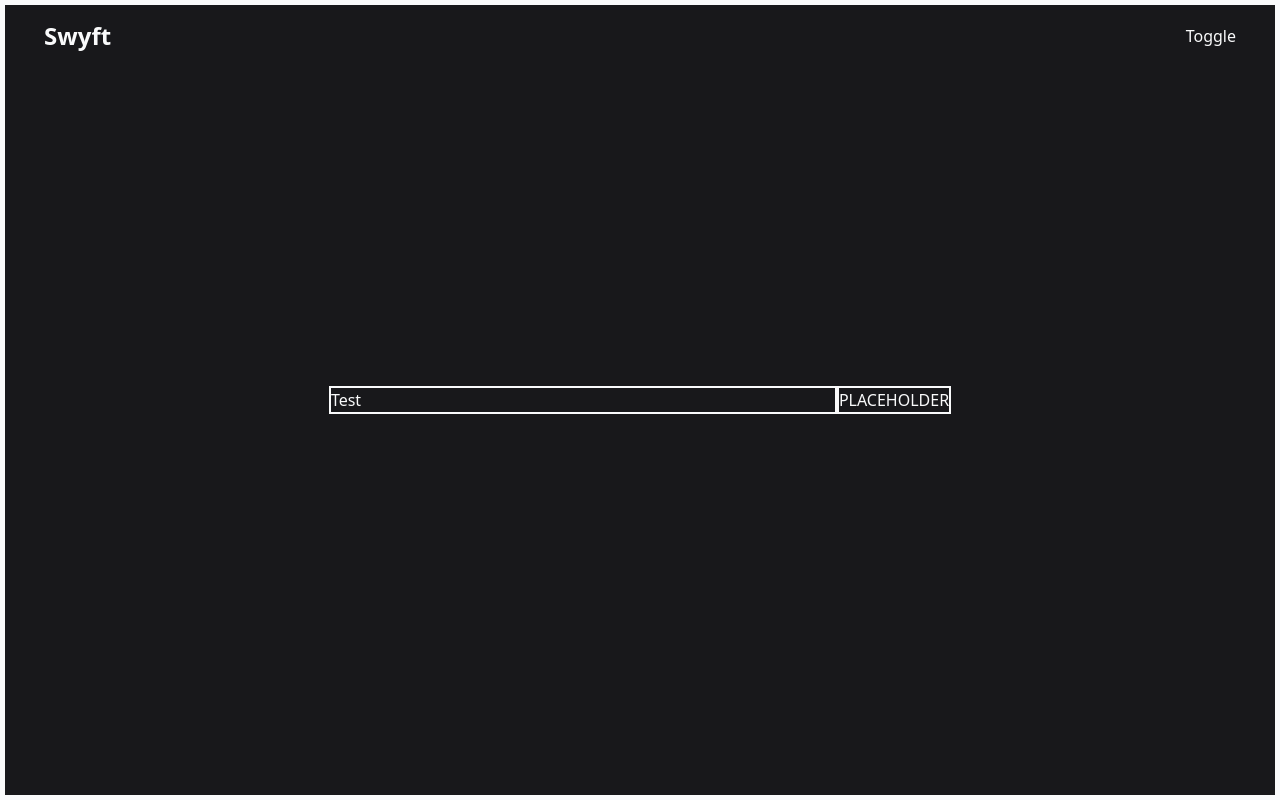
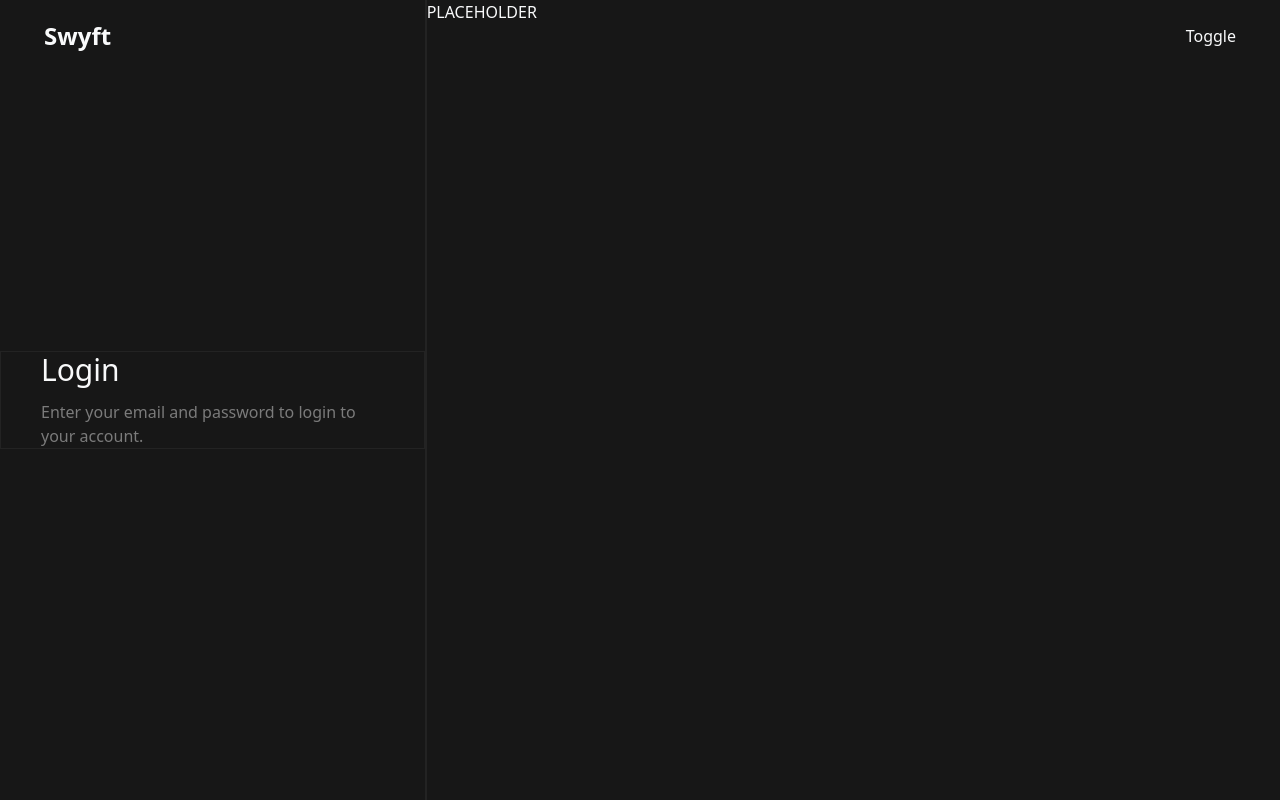
Before and after one commit to Tamagomago/swyft, a Next.js app: page /auth/login in a window 1280 px wide. Built offline with nearby package versions, Linux system fonts and the light colour scheme; no server answers.

Commit message:
style: initial auth markup

```diff
--- a/src/app/auth/layout.tsx
+++ b/src/app/auth/layout.tsx
@@ -8,9 +8,9 @@ export const metadata: Metadata = {
 
 function AuthLayout({ children }: { children: React.ReactNode }) {
   return (
-    <div className="flex items-center justify-center w-screen border-5 border-foreground h-screen bg-background">
-      <div className={'md:w-[40%] border-foreground border-2'}>{children}</div>
-      <div className="border-solid border-foreground border-2 hidden md:block">
+    <div className="flex items-center justify-center md:grid md:grid-cols-3  w-screen  h-screen bg-background">
+      <div className={'md:col-span-1 h-full w-full md:border-r-2 md:border-border'}>{children}</div>
+      <div className="col-span-2 h-full hidden md:block">
         <h1 className={'text-foreground'}>PLACEHOLDER</h1>
       </div>
     </div>
--- a/src/app/auth/login/page.tsx
+++ b/src/app/auth/login/page.tsx
@@ -1,7 +1,11 @@
-import React from 'react';
+import LoginForm from '@/components/auth/LoginForm';
 
 function LoginPage() {
-  return <div className={'font-600 text-foreground'}>Test</div>;
+  return (
+    <div className={' flex h-full items-center justify-center font-600 text-foreground'}>
+      <LoginForm />
+    </div>
+  );
 }
 
 export default LoginPage;
--- a/src/app/globals.css
+++ b/src/app/globals.css
@@ -7,22 +7,22 @@
 
   [data-theme="light"] {
     --color-background: #F9FAFB;
-    --color-foreground: #18181B;
-    --color-border: #30363d;
+    --color-foreground: #171717;
+    --color-border: #232323;
     --color-input-background: #FFFFFF;
     --color-input-border: #30363d;
-    --color-input-text: #18181B;
-    --color-muted: #848d97;
+    --color-input-text: #171717;
+    --color-muted: #7b7b7b;
   }
 
   [data-theme="dark"] {
-    --color-background: #18181B;
+    --color-background: #171717;
     --color-foreground: #F9FAFB;
-    --color-border: #30363d;
+    --color-border: #232323;
     --color-input-background: #232326;
     --color-input-border: #30363d;
     --color-input-text: #F9FAFB;
-    --color-muted: #848d97;
+    --color-muted: #7b7b7b;
   }
 }
 
--- /dev/null
+++ b/src/components/auth/LoginForm.tsx
@@ -0,0 +1,17 @@
+import AuthHeader from '@/components/ui/AuthHeader';
+import AuthDescription from '@/components/ui/AuthDescription';
+import AuthCard from '@/components/ui/AuthCard';
+
+function LoginForm() {
+  return (
+    <AuthCard>
+      {/* Headers */}
+      <div>
+        <AuthHeader>Login</AuthHeader>
+        <AuthDescription>Enter your email and password to login to your account.</AuthDescription>
+      </div>
+    </AuthCard>
+  );
+}
+
+export default LoginForm;
--- /dev/null
+++ b/src/components/ui/AuthCard.tsx
@@ -0,0 +1,7 @@
+import React from 'react';
+
+function AuthCard({ children }: { children: React.ReactNode }) {
+  return <div className={'border-1 border-border px-10'}>{children}</div>;
+}
+
+export default AuthCard;
--- /dev/null
+++ b/src/components/ui/AuthDescription.tsx
@@ -0,0 +1,7 @@
+import React from 'react';
+
+function AuthDescription({ children }: { children: React.ReactNode }) {
+  return <h2 className={'text-muted font-medium text-md'}>{children}</h2>;
+}
+
+export default AuthDescription;
--- /dev/null
+++ b/src/components/ui/AuthHeader.tsx
@@ -0,0 +1,7 @@
+import React from 'react';
+
+function AuthHeader({ children }: { children: React.ReactNode }) {
+  return <h1 className={'font-600 text-foreground pb-3 text-2xl sm:text-3xl'}>{children}</h1>;
+}
+
+export default AuthHeader;
```
